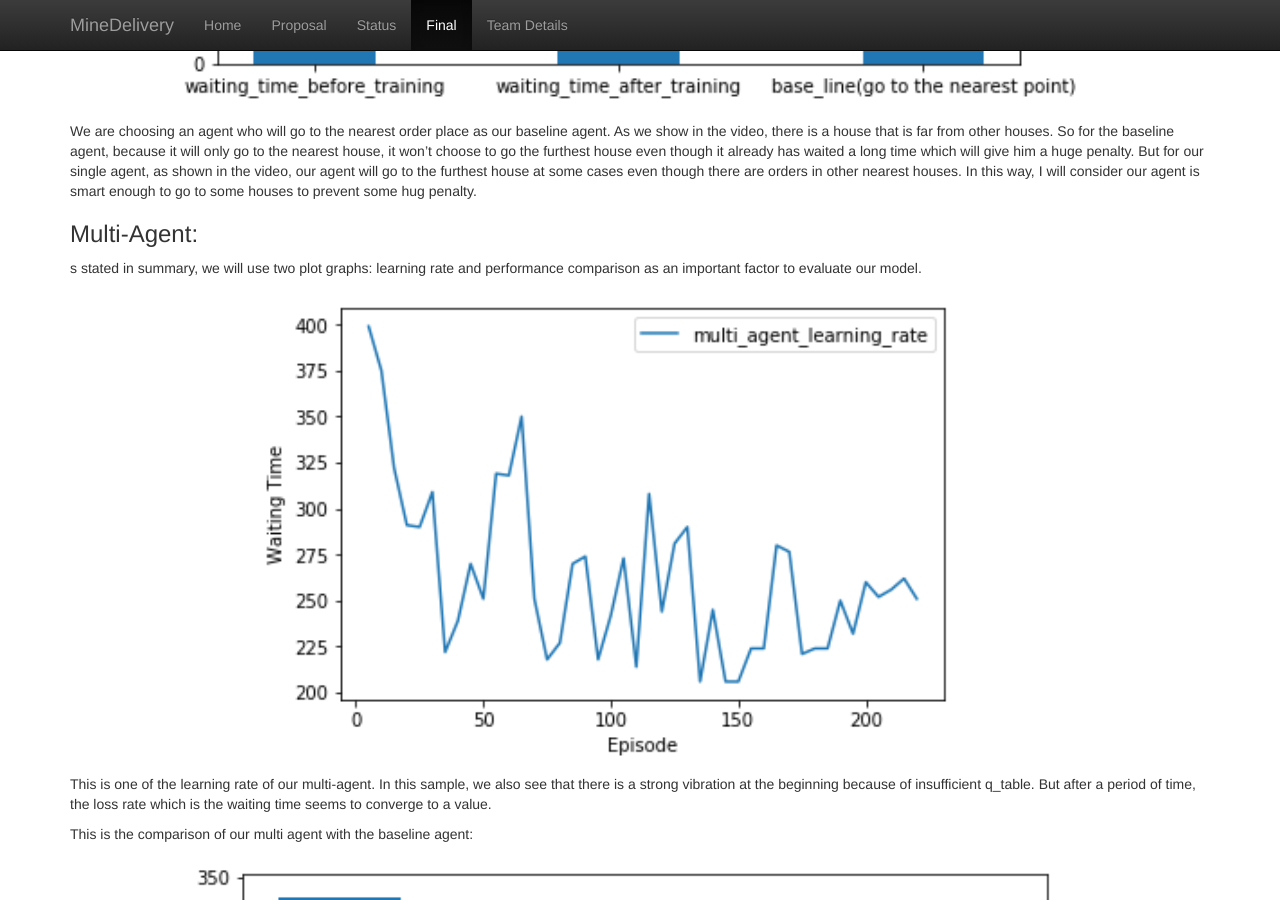
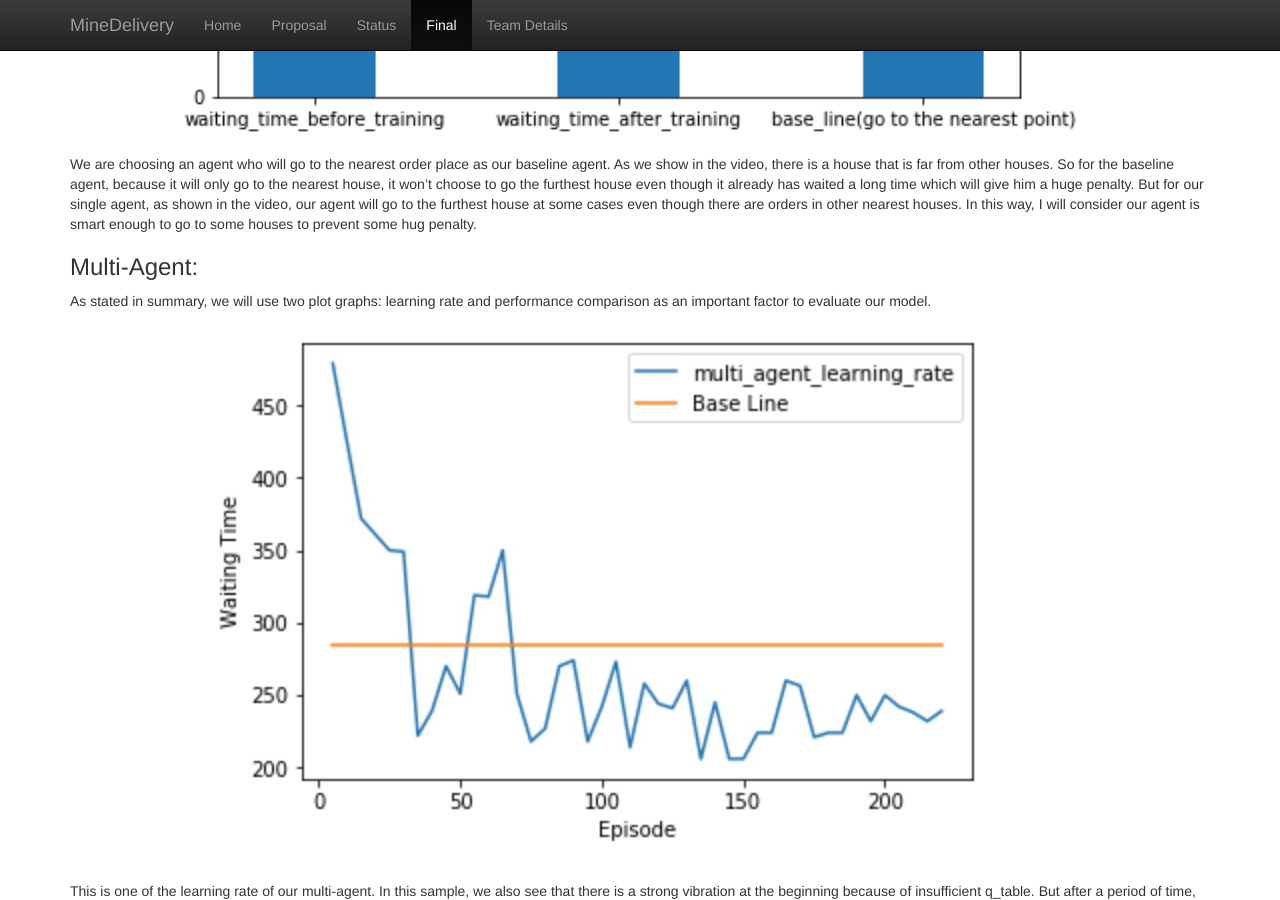
Before and after one commit to Ting0718/MineDelivery, a Jekyll site: the page built from docs/final.md, in a window 1280 px wide and 900 px high, scrolled down 4657 px. Built offline with Jekyll 4.4.1, drawn with Linux system fonts in a browser that asks for light colours; some of the changed lines change nothing that is shown.

Commit message:
report editing

```diff
--- a/docs/final.md
+++ b/docs/final.md
@@ -18,7 +18,7 @@
 
 ## Approaches
 
-1. Single Agent:
+### Single Agent:
 
 <div style="text-align:center"><img src="single-agent.png" width="750" height="500"/></div>
 
@@ -34,7 +34,7 @@
 
 By compute the q value of each entry in q_table with Bellman optimality equation, we promise that we not only care about the current reward, but also care about the future rewards or impacts if we make the action.
 
-2. Multi Agent:
+### Multi Agent:
 
 <div style="text-align:center"><img src="multi-agent.png" width="750" height="500"/></div>
 
@@ -74,7 +74,7 @@
 We are choosing an agent who will go to the nearest order place as our baseline agent. As we show in the video, there is a house that is far from other houses. So for the baseline agent, because it will only go to the nearest house, it won’t choose to go the furthest house even though it already has waited a long time which will give him a huge penalty. But for our single agent, as shown in the video, our agent will go to the furthest house at some cases even though there are orders in other nearest houses. In this way, I will consider our agent is smart enough to go to some houses to prevent some hug penalty.
 
 ### Multi-Agent: <br>
-s stated in summary, we will use two plot graphs: learning rate and performance comparison as an important factor to evaluate our model. <br>
+As stated in summary, we will use two plot graphs: learning rate and performance comparison as an important factor to evaluate our model. <br>
 <p align="center">
     <img src="multi-agent-learning-rate.png">
 </p>
```
Also changed, not shown: docs/multi-agent-comparison.png, docs/multi-agent-learning-rate.png.
